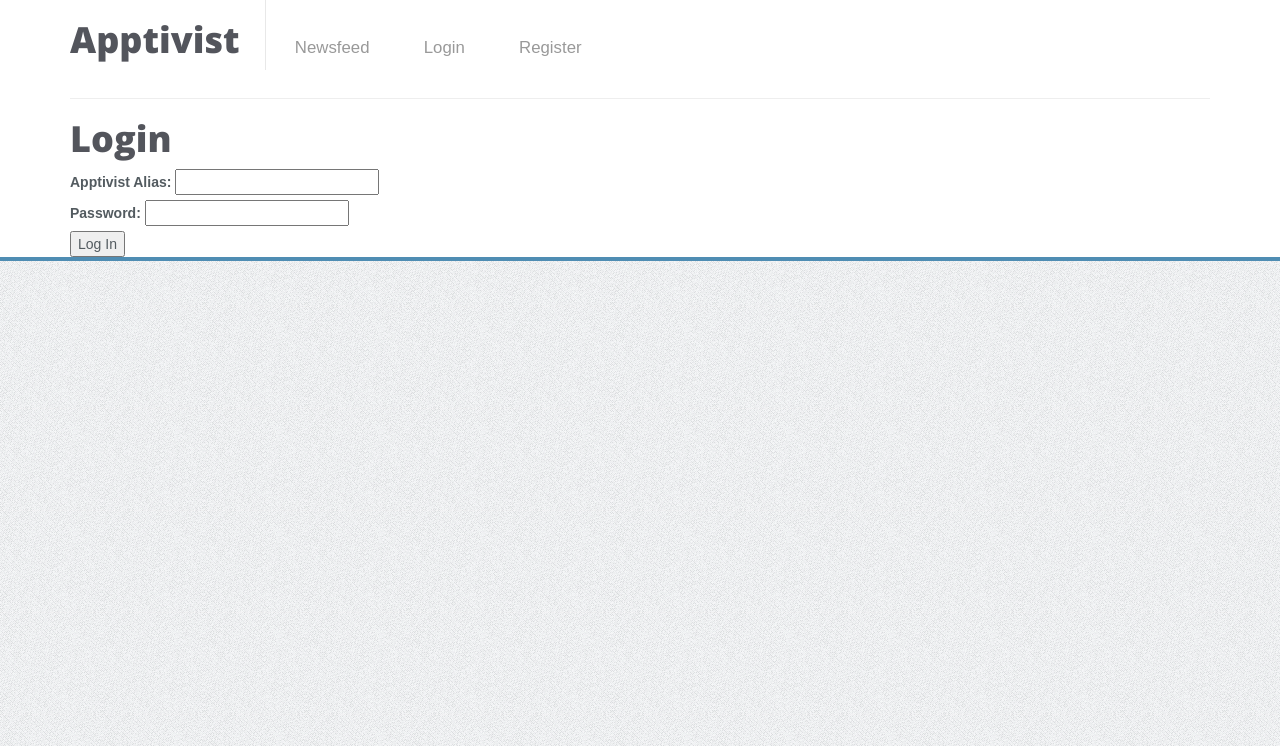
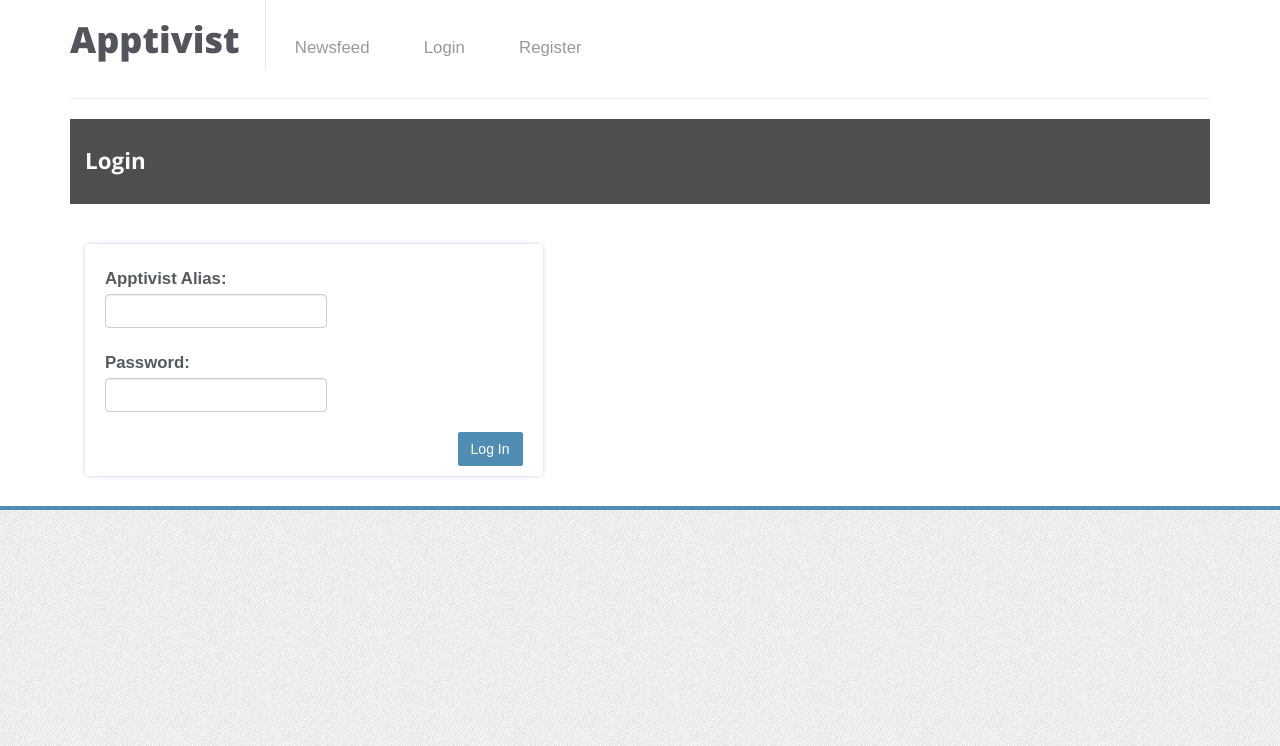
Before and after one commit to taliegarcia-zz/apptivist, a Flask app: page /login in a window 1280 px wide. Shown: the top 746 px of the page. Run offline with Flask 2, Linux system fonts and the light colour scheme; parts of the project's set-up code (start-up, migrations or seed data) failed here and were passed over; some libraries are stand-ins or nearby versions.

```diff
--- a/templates/login.html
+++ b/templates/login.html
@@ -2,25 +2,44 @@
 {% block title %}Login | {% endblock %}
 {% block content %}
 
-    <h1>Login</h1>
-    <form action="/login" method="POST">
-
-        <div>
-            <label>Apptivist Alias:
-                <input type="name" name="name" required>
-            </label>
+<div class="section section-breadcrumbs">
+            <div class="container">
+                <div class="row">
+                    <div class="col-md-12">
+                        <h1>Login</h1>
+                    </div>
+                </div>
+            </div>
         </div>
 
-        <div>
-            <label>Password:
-                <input type="password" name="password" required>
-            </label>
+        <div class="section">
+            <div class="container">
+                <div class="row">
+                    <div class="col-sm-5">
+                        <div class="basic-login">
+
+                        <form role="form" role="form" action="/login" method="POST">
+
+                        <div class="form-group">
+                            <label>Apptivist Alias:
+                                <input type="name" name="name" class="form-control" required>
+                            </label>
+                        </div>
+
+                        <div class="form-group">
+                            <label>Password:
+                                <input type="password" name="password" class="form-control" required>
+                            </label>
+                        </div>
+
+                        <div>
+                            <input class="btn pull-right" type="submit" value="Log In">
+                        </div>
+                        <div class="clearfix"></div>
+                        </form>
+                    </div>
+                </div>
+            </div>
         </div>
 
-        <div>
-            <input type="submit" value="Log In">
-        </div>
-
-    </form>
-
 {% endblock %}
```
Also changed, not shown: templates/newsfeed.html (+15 -8 lines).
